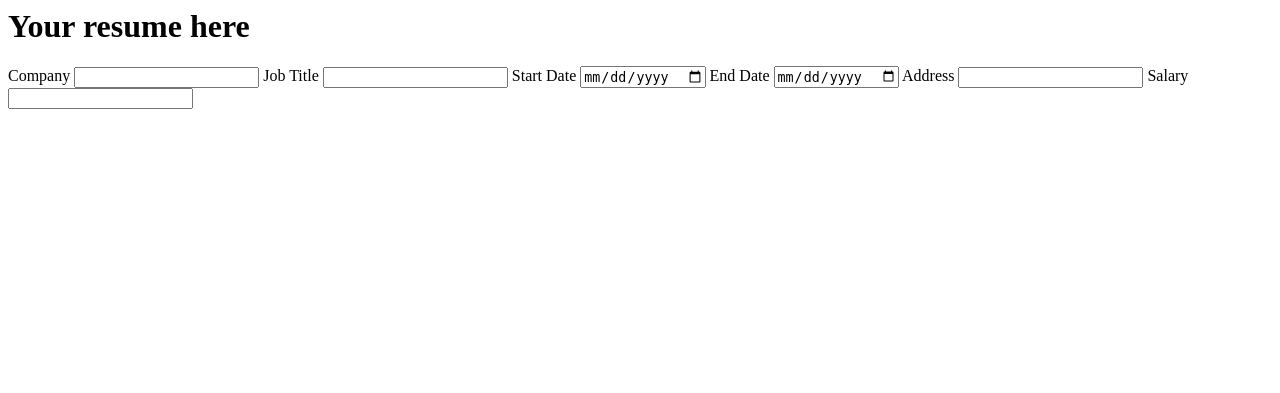
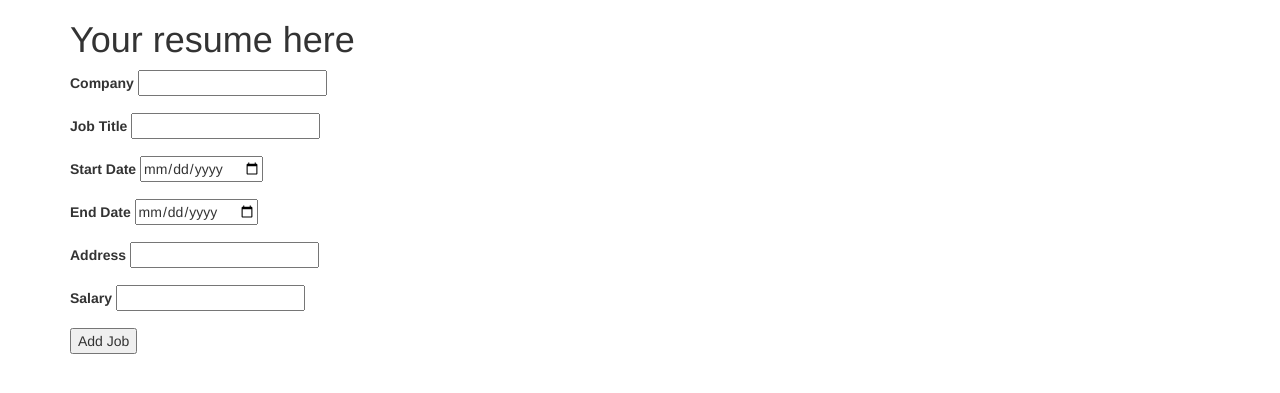
Before and after one commit to ashlinaronin/resume, a PHP site: template views/resume.html.twig in a window 1280 px wide. Shown: the top 393 px of the page. Run offline with PHP 8.4, Linux system fonts and the light colour scheme; the template is opened without the code that fills it, so the values that code supplies are empty; some libraries are stand-ins or nearby versions.

Commit message:
Add bootstrap to job form

```diff
--- a/views/resume.html.twig
+++ b/views/resume.html.twig
@@ -1,28 +1,46 @@
 <html>
     <head>
+        <link rel='stylesheet' href='https://maxcdn.bootstrapcdn.com/bootstrap/3.2.0/css/bootstrap.min.css'>
         <title>Resume</title>
     </head>
     <body>
+        <div class='container'>
             <h1>Your resume here</h1>
 
             <form action='/create_job' method='post'>
+                <div class='form-group'>
                     <label for='company'>Company</label>
                     <input id='company' name='company' type='text'>
+                </div>
 
+                <div class='form-group'>
                     <label for='title'>Job Title</label>
                     <input id='title' name='title' type='text'>
+                </div>
 
+                <div class='form-group'>
                     <label for='start_date'>Start Date</label>
                     <input id='start_date' name='start_date' type='date'>
+                </div>
 
+                <div class='form-group'>
                     <label for='end_date'>End Date</label>
                     <input id='end_date' name='end_date' type='date'>
+                </div>
 
+                <div class='form-group'>
                     <label for='address'>Address</label>
                     <input id='address' name='address' type='text'>
+                </div>
 
+                <div class='form-group'>
                     <label for='salary'>Salary</label>
                     <input id='salary' name='salary' type='number'>
+                </div>
 
+                <button type='submit'>Add Job</button>
+
+            </form>
+        </div>
     </body>
 </html>
```
Lines whose indentation alone changed are shown as unchanged.
